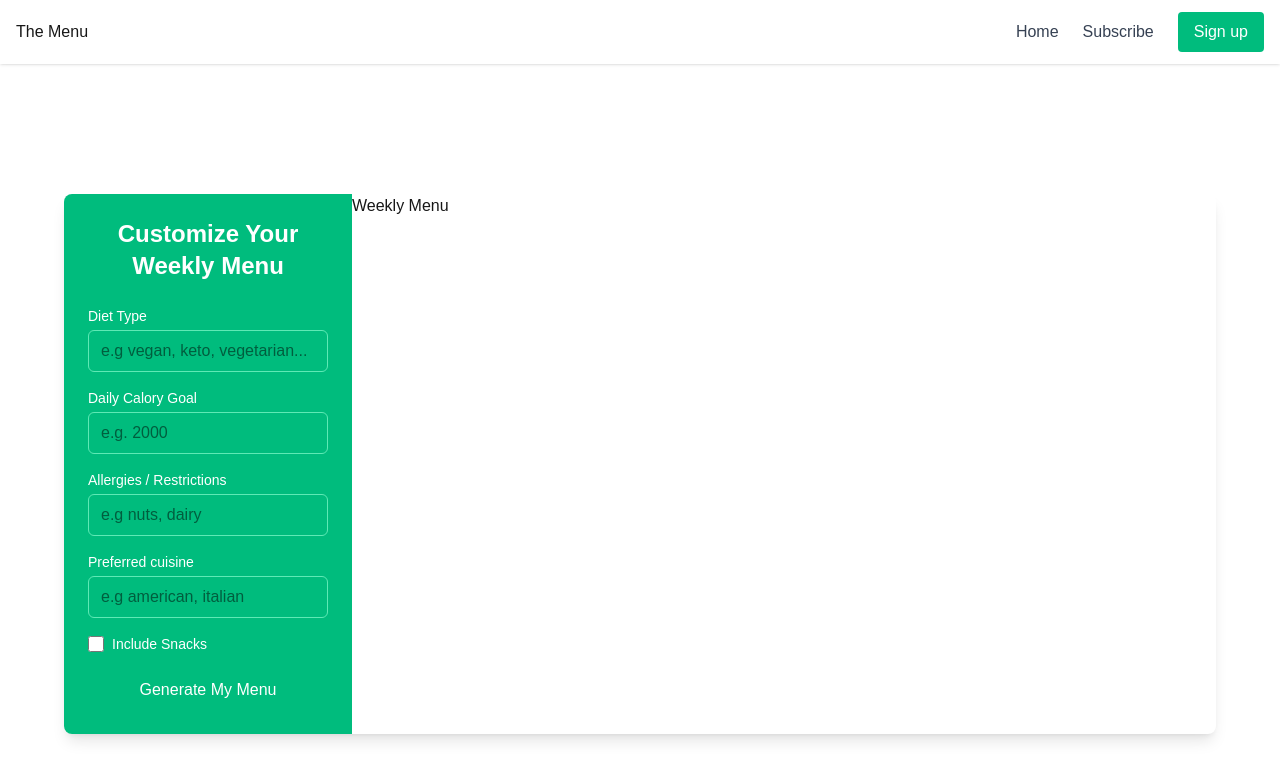
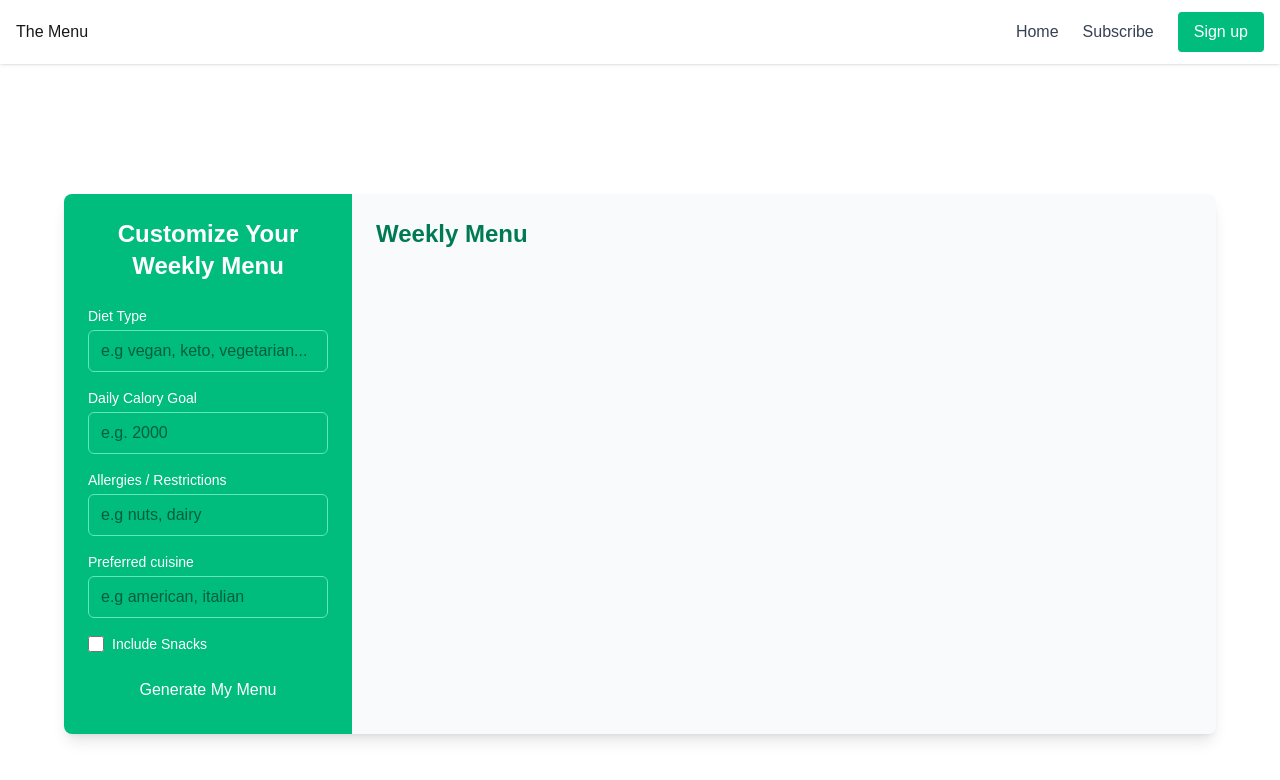
Before and after one commit to daphnee-jeune/ai-saas-app, a Next.js app: page /mealplan in a window 1280 px wide. Shown: the top 780 px of the page. Built offline with nearby package versions, Linux system fonts and the light colour scheme; no server answers.

Commit message:
Style right side container

```diff
--- a/app/mealplan/page.tsx
+++ b/app/mealplan/page.tsx
@@ -118,8 +118,11 @@ const MealPlanDashboard = () => {
             </div>
           </form>
         </div>
-        <div>
-          <h2>Weekly Menu</h2>
+        {/* Right side */}
+        <div className="w-full md:w-2/3 lg:w-3/4 p-6 bg-gray-50">
+          <h2 className="text-2xl font-bold mb-6 text-emerald-700">
+            Weekly Menu
+          </h2>
         </div>
       </div>
     </div>
```
